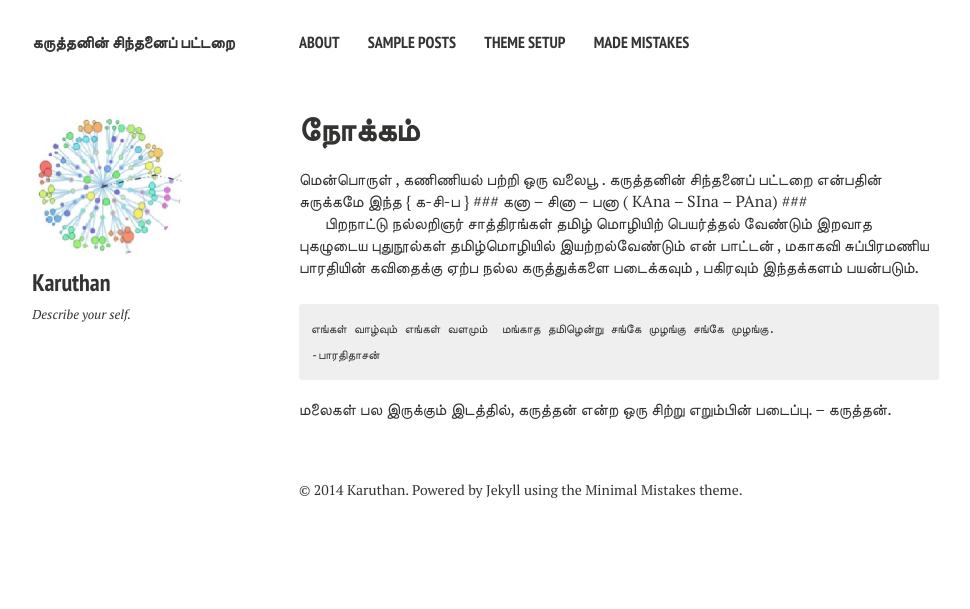
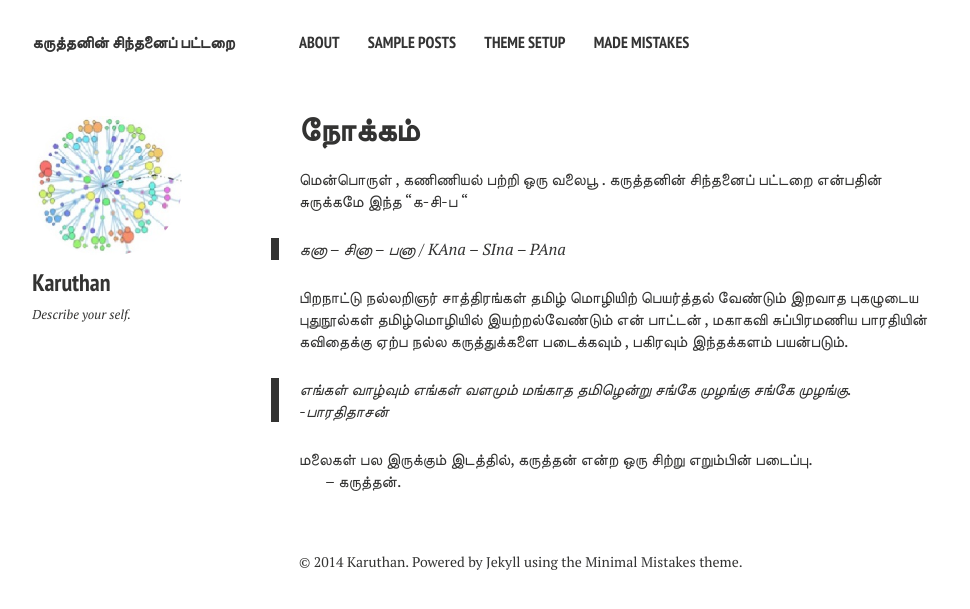
Before and after one commit to karuthan/TamilComputingBlog, a Jekyll site: the page built from about/index.md, in a window 1280 px wide. Shown: the top 609 px of the page, without its empty margins (21-991 px from the left). Built offline with Jekyll 4.4.1, drawn with Linux system fonts in a browser that asks for light colours; nearby versions of some CDN libraries.

```diff
--- a/about/index.md
+++ b/about/index.md
@@ -5,18 +5,16 @@ tags: [about, Jekyll, theme, responsive]
 modified: 2014-08-08T20:53:07.573882-04:00
 comments: true
 ---
-மென்பொருள் , கணிணியல் பற்றி ஒரு வலைபூ .
-கருத்தனின் சிந்தனைப் பட்டறை என்பதின் சுருக்கமே இந்த  { க-சி-ப }
- ### கனா – சினா – பனா ( KAna – SIna – PAna) ###
+மென்பொருள் , கணிணியல் பற்றி ஒரு வலைபூ . கருத்தனின் சிந்தனைப் பட்டறை என்பதின் சுருக்கமே இந்த  "க-சி-ப "
+
+ >*கனா – சினா – பனா  / KAna – SIna – PAna*
 
 பிறநாட்டு நல்லறிஞர் சாத்திரங்கள் தமிழ் மொழியிற் பெயர்த்தல் வேண்டும் இறவாத புகழுடைய புதுநூல்கள்  தமிழ்மொழியில் இயற்றல்வேண்டும்
 என் பாட்டன் , மகாகவி சுப்பிரமணிய பாரதியின் கவிதைக்கு ஏற்ப நல்ல கருத்துக்களை படைக்கவும் , பகிரவும் இந்தக்களம் பயன்படும்.
 
-~~~~~~~~
-எங்கள் வாழ்வும் எங்கள் வளமும்  மங்காத தமிழென்று சங்கே முழங்கு சங்கே முழங்கு.
--பாரதிதாசன்
-~~~~~~~~
-
+>எங்கள் வாழ்வும் எங்கள் வளமும்  மங்காத தமிழென்று சங்கே முழங்கு சங்கே முழங்கு.
+>-பாரதிதாசன்
 
 மலைகள் பல இருக்கும் இடத்தில், கருத்தன் என்ற ஒரு சிற்று எறும்பின் படைப்பு.
+
 – கருத்தன்.
```
